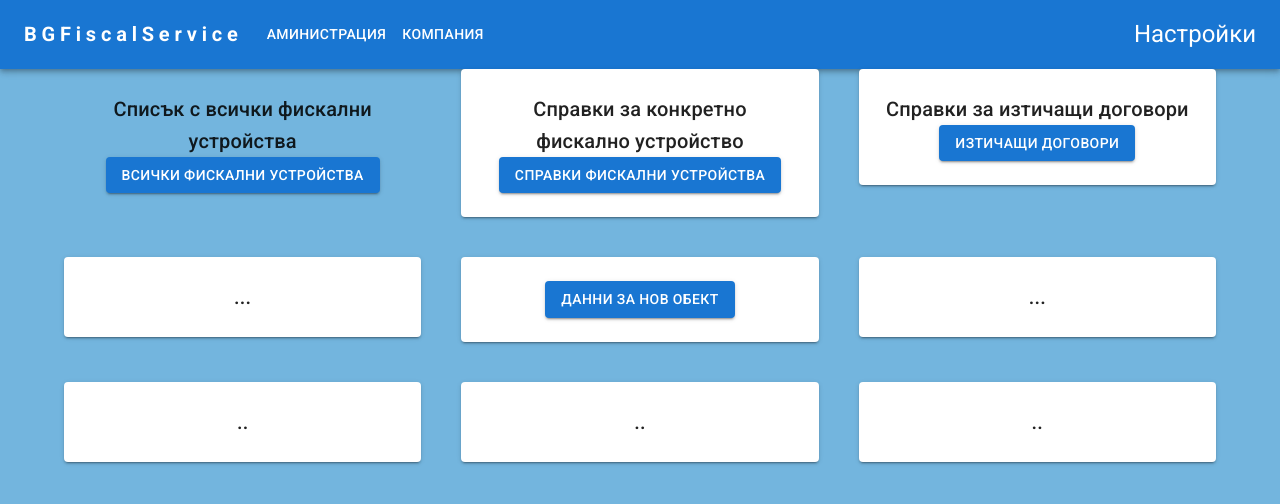
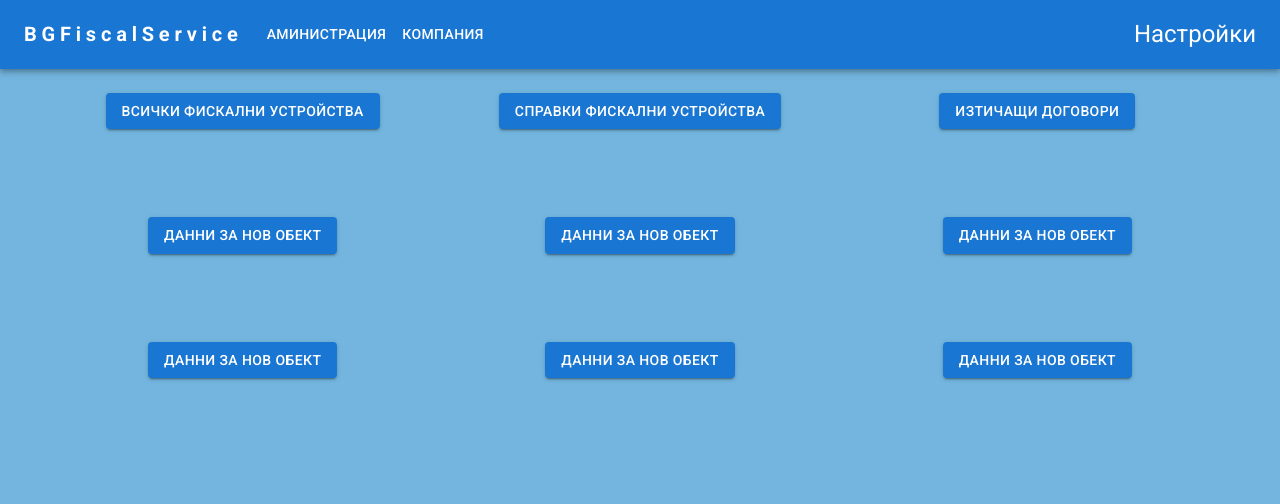
Before and after one commit to failnot3/BG-fisc-service, a React (Create React App) app in the folder front-end/: page / in a window 1280 px wide. Shown: the top 504 px of the page. Built offline with nearby package versions, Linux system fonts and the light colour scheme.

Commit message:
front-end changes

```diff
--- a/front-end/src/components/sharedComponents/UIelement/gridItems.js
+++ b/front-end/src/components/sharedComponents/UIelement/gridItems.js
@@ -20,7 +20,6 @@ const GridItem = () => {
       <Grid item xs={4}>
         <Box padding={3} sx={{ textAlign: "center" }}>
           <Typography variant='h6' component='h4'>
-            Списък с всички фискални устройства
             <Button variant='contained' onClick={myFunction1}>
               Всички Фискални Устройства
             </Button>
@@ -28,80 +27,62 @@ const GridItem = () => {
         </Box>
       </Grid>
       <Grid item xs={4}>
-        <Paper elevation={2}>
         <Box padding={3} sx={{ textAlign: "center" }}>
           <Typography variant='h6' component='h4'>
-              Справки за конкретно фискално устройство
             <Button variant='contained' onClick={myFunction}>
               Справки Фискални Устройства
             </Button>
           </Typography>
         </Box>
-        </Paper>
       </Grid>
       <Grid item xs={4}>
-        <Paper elevation={2}>
         <Box padding={3} sx={{ textAlign: "center" }}>
           <Typography variant='h6' component='h4'>
-              Справки за изтичащи договори
             <Button variant='contained'>Изтичащи договори</Button>
           </Typography>
         </Box>
-        </Paper>
       </Grid>
       <Grid item xs={4}>
-        <Paper elevation={2}>
-          <Box padding={3} sx={{ textAlign: "center", alignItems: "center" }}>
-            <Typography variant='h6' component='h4'>
-              ...
-            </Typography>
-          </Box>
-        </Paper>
-      </Grid>
-      <Grid item xs={4}>
-        <Paper elevation={2}>
         <Box padding={3} sx={{ textAlign: "center" }}>
           <Typography variant='h6' component='h4'>
             <Button variant='contained'>Данни за нов обект</Button>
           </Typography>
         </Box>
-        </Paper>
       </Grid>
       <Grid item xs={4}>
-        <Paper elevation={2}>
         <Box padding={3} sx={{ textAlign: "center" }}>
           <Typography variant='h6' component='h4'>
-              ...
+            <Button variant='contained'>Данни за нов обект</Button>
           </Typography>
         </Box>
-        </Paper>
       </Grid>
       <Grid item xs={4}>
-        <Paper elevation={2}>
         <Box padding={3} sx={{ textAlign: "center" }}>
           <Typography variant='h6' component='h4'>
-              ..
+            <Button variant='contained'>Данни за нов обект</Button>
           </Typography>
         </Box>
-        </Paper>
       </Grid>
       <Grid item xs={4}>
-        <Paper elevation={2}>
         <Box padding={3} sx={{ textAlign: "center" }}>
           <Typography variant='h6' component='h4'>
-              ..
+            <Button variant='contained'>Данни за нов обект</Button>
           </Typography>
         </Box>
-        </Paper>
       </Grid>
       <Grid item xs={4}>
-        <Paper elevation={2}>
         <Box padding={3} sx={{ textAlign: "center" }}>
           <Typography variant='h6' component='h4'>
-              ..
+            <Button variant='contained'>Данни за нов обект</Button>
           </Typography>
         </Box>
-        </Paper>
+      </Grid>
+      <Grid item xs={4}>
+        <Box padding={3} sx={{ textAlign: "center" }}>
+          <Typography variant='h6' component='h4'>
+            <Button variant='contained'>Данни за нов обект</Button>
+          </Typography>
+        </Box>
       </Grid>
     </>
   );
```
Lines whose indentation alone changed are shown as unchanged.
